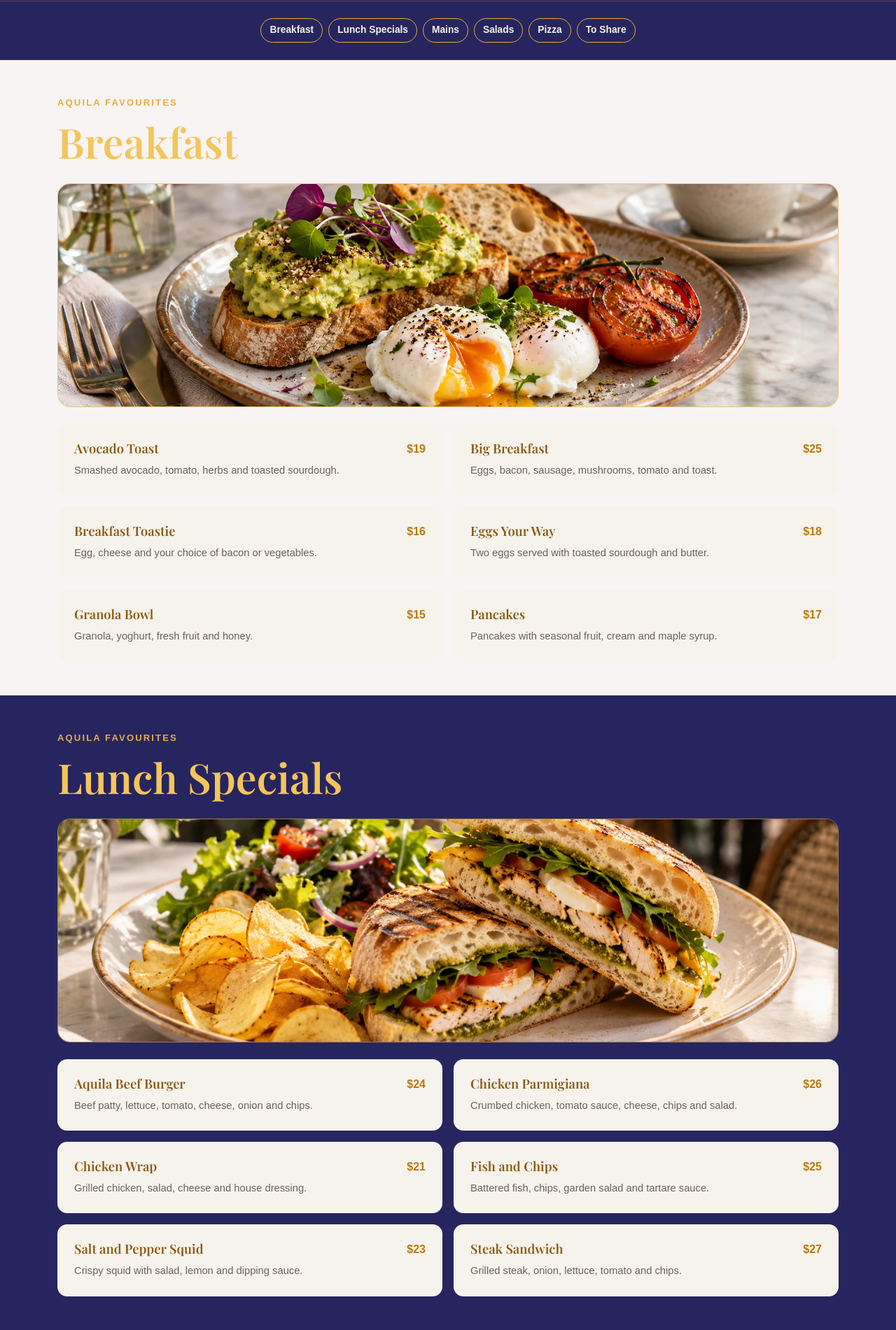
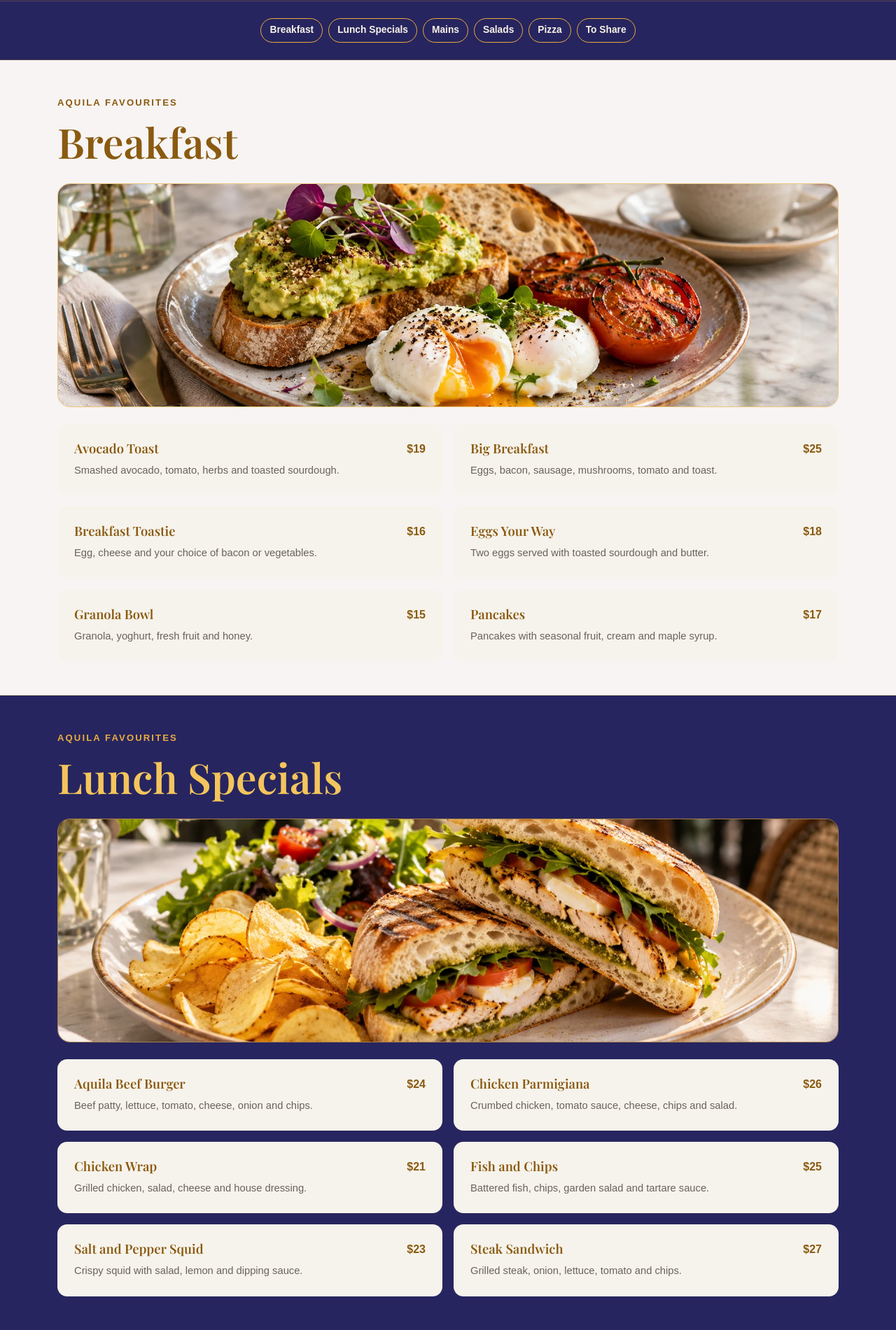
Before and after one commit to palden518/aquila_web, a Laravel app: page /menu in a window 1280 px wide. Shown: the part 768-2669 px from the top of the page at 70% size. Run offline with Laravel 10, Linux system fonts and the light colour scheme; data comes from the database, SQL or seed files in the repository; some web fonts are replaced.

Commit message:
AQL-49: Improve menu text contrast

```diff
--- a/public/css/menu.css
+++ b/public/css/menu.css
@@ -99,6 +99,19 @@
     font-size: clamp(2.2rem, 5vw, 3.7rem);
 }
 
+.menu-section:nth-of-type(odd) .menu-eyebrow,
+.menu-section:nth-of-type(odd) .menu-section-title {
+    color: #8a5a10;
+}
+
+.menu-section:nth-of-type(odd) .text-muted {
+    color: #69635a !important;
+}
+
+.menu-section:nth-of-type(even) .text-muted {
+    color: #f8f3e8 !important;
+}
+
 .menu-section-note {
     color: #aaa295;
     font-size: 0.9rem;
@@ -135,7 +148,7 @@
 
 .menu-item-price {
     flex-shrink: 0;
-    color: #b87911;
+    color: #8a5a10;
     font-weight: 800;
 }
 
```
